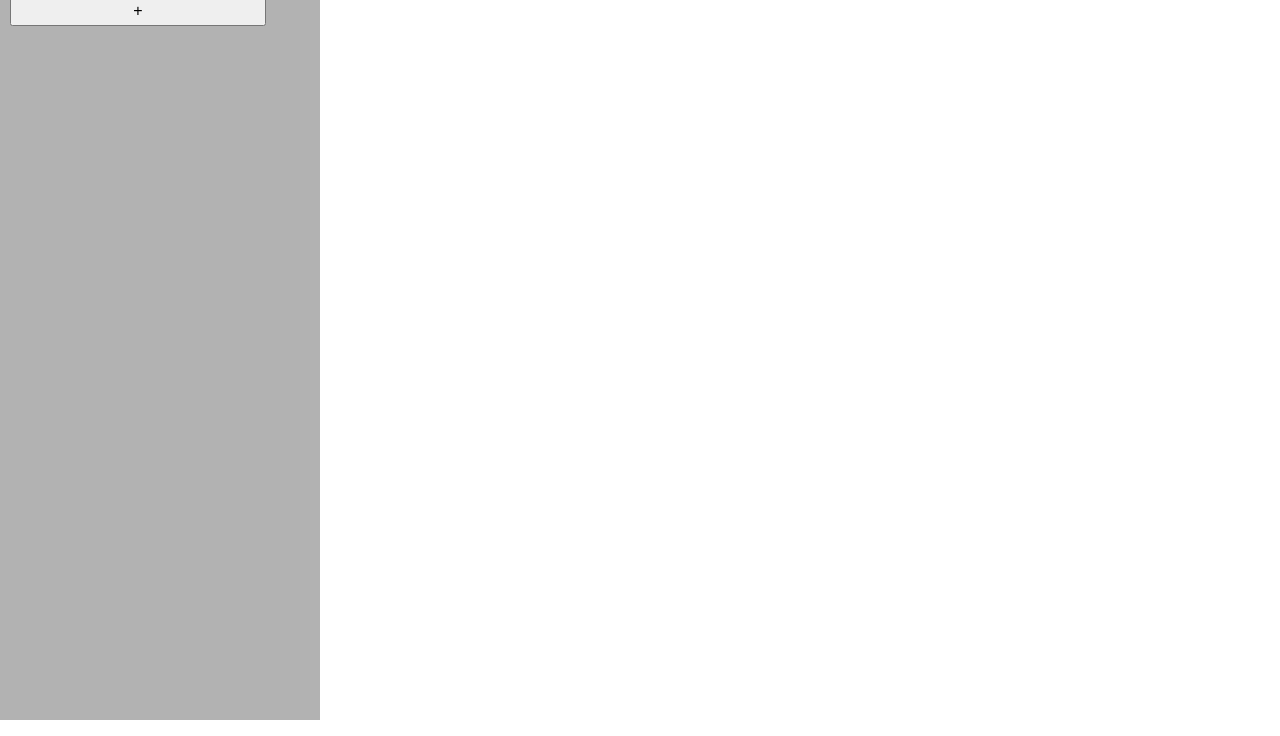
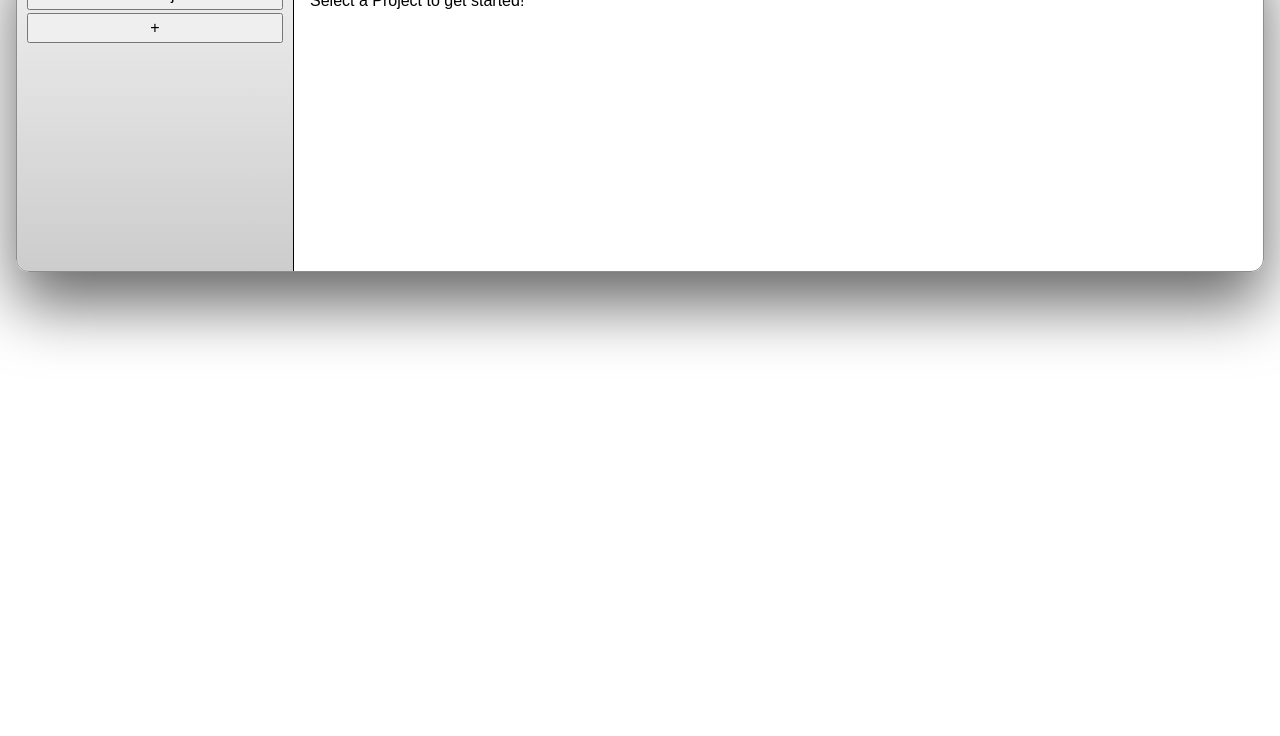
Before and after one commit to ZOmohundro2020/to-do, a website built with webpack: page src/index.html in a window 1280 px wide. Shown: the part 80-816 px from the top of the page. Built offline with nearby package versions, Linux system fonts and the light colour scheme.

Commit message:
update styling

```diff
--- a/src/style.css
+++ b/src/style.css
@@ -45,14 +45,42 @@ h6 {
   isolation: isolate;
 }
 
+.body {
+  min-height: 100vh;
+  display: flex;
+  align-items: center;
+  justify-content: center;
+}
+
 .container {
   display: flex;
-  height: 100%;
+  /* height: 100%; */
+  margin: 1rem;
+  min-height: 21rem;
+  /* width: 110rem; */
+  /* height: 60rem; */
+  border: 1px solid #8d8d8d;
+  border-radius: 13px;
+
+  /* border-radius: 3px; */
+  -webkit-box-shadow: 0 2rem 4rem rgba(0, 0, 0, 0.6);
+  box-shadow: 0 2rem 4rem rgba(0, 0, 0, 0.6);
+  overflow: hidden;
 }
 
 .sidebar {
-  width: 25%;
-  background-color: #b2b2b2;
+  display: flex;
+  flex-direction: column;
+  max-width: 20rem;
+  /* background-color: #b2b2b2; */
+  background: rgb(236, 236, 236);
+  background: linear-gradient(
+    180deg,
+    rgba(236, 236, 236, 1) 15%,
+    rgba(131, 131, 131, 0.4066001400560224) 100%
+  );
+  border-right: 1px solid #000000;
+  border-radius: 13px 0px 0px 13px;
   color: #fff;
   padding: 10px;
 }
@@ -66,7 +94,8 @@ h6 {
 .main-content {
   flex: 1;
   /* padding: 20px; */
-  margin-left: 8px;
+  /* margin-left: 8px; */
+  margin: 8px;
 }
 
 #task-list {
@@ -182,4 +211,8 @@ input {
   font-weight: bold;
 }
 
+#new-task-button-li button{
+  margin-top: 15px;
+}
+
 /* TO DO: Horizontal Center Project buttons. Flex? */
```
Also changed, not shown: dist/main.js.
